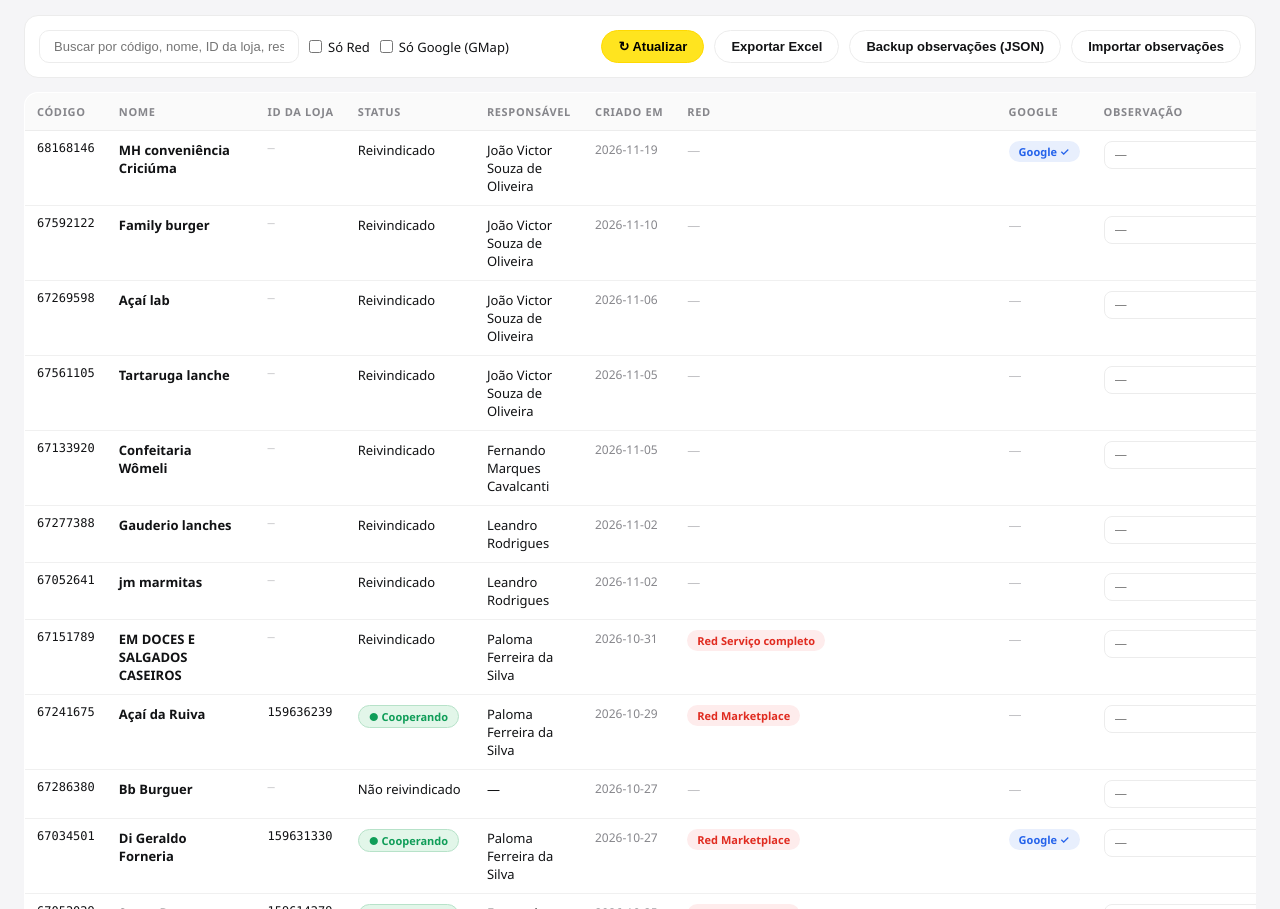
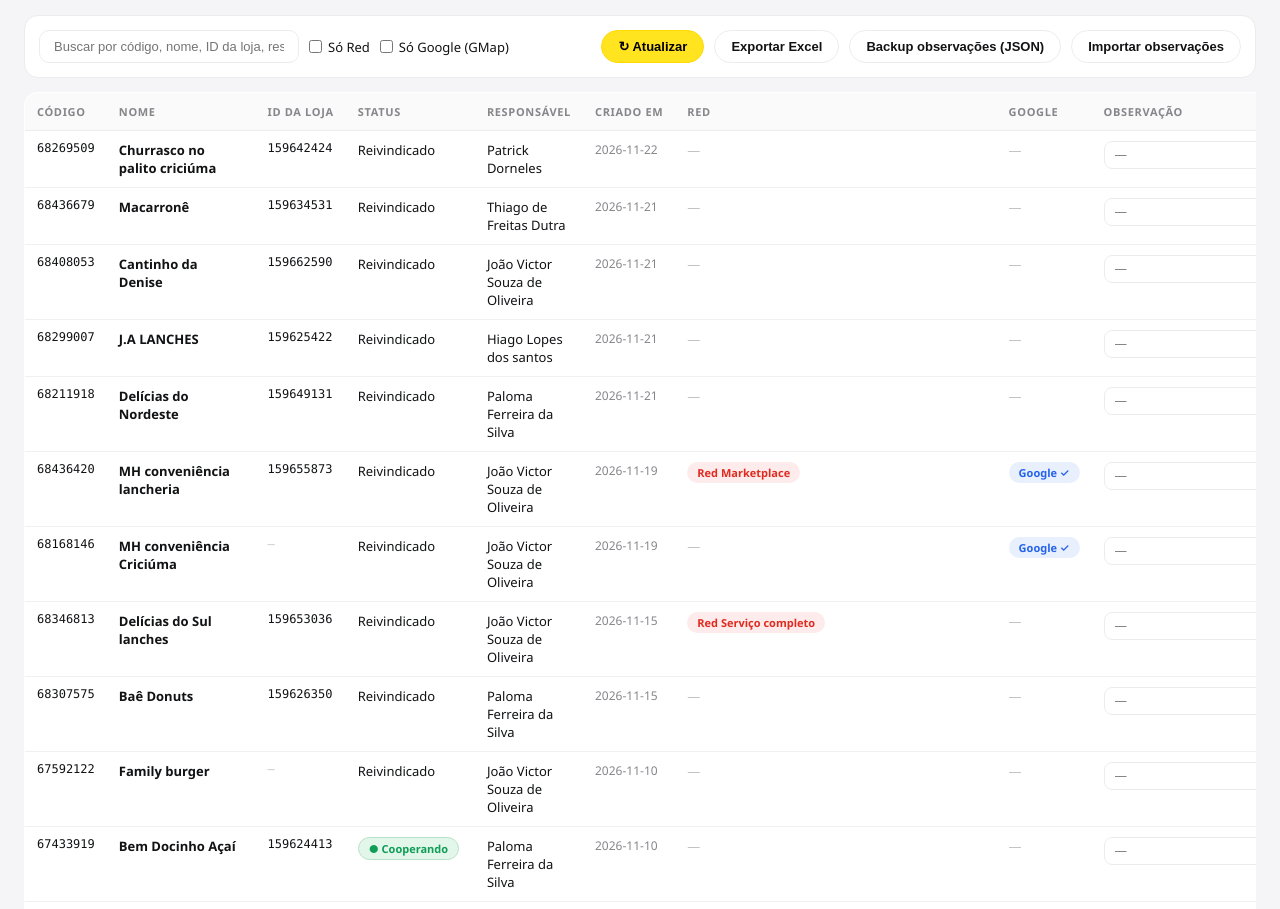
Before and after one commit to jacksonoliveira-star/dash-leads-criciuma, a plain HTML site: page index.html in a window 1280 px wide. Shown: the part 204-1113 px from the top of the page. Drawn offline with Linux system fonts and the light colour scheme.

Commit message:
Corrige dados: 112 leads de Criciuma (todas as etapas do onboarding via site oficial)

```diff
--- a/index.html
+++ b/index.html
@@ -122,18 +122,39 @@ td.mono{font-family:Consolas,monospace;font-size:12px}
 <script>
 // DADOS (formato: codigo|nome|idLoja|status|responsavel|criadoEm|etapaAutointegracao|tagsRed|gmap)
 var UPDATED="2026-11-23";
-var UPDATED_AT="2026-11-23 16:56";
+var UPDATED_AT="2026-11-23 19:27";
 var DATA=[
+"68269509|Churrasco no palito criciúma|159642424|Claimed|Patrick Dorneles|2026-11-22|Contract signed||0",
+"68436679|Macarronê|159634531|Claimed|Thiago de Freitas Dutra|2026-11-21|Contract signed||0",
+"68408053|Cantinho da Denise|159662590|Claimed|João Victor Souza de Oliveira|2026-11-21|Contract signed||0",
+"68299007|J.A LANCHES|159625422|Claimed|Hiago Lopes dos santos|2026-11-21|Contract signed||0",
+"68211918|Delícias do Nordeste|159649131|Claimed|Paloma Ferreira da Silva|2026-11-21|Contract signed||0",
+"68436420|MH conveniência lancheria|159655873|Claimed|João Victor Souza de Oliveira|2026-11-19|Contract signed|RED Marketplace|1",
 "68168146|MH conveniência Criciúma|-1|Claimed|João Victor Souza de Oliveira|2026-11-19|Account registered||1",
+"68346813|Delícias do Sul lanches|159653036|Claimed|João Victor Souza de Oliveira|2026-11-15|Contract signed|Red Full service|0",
+"68307575|Baê Donuts|159626350|Claimed|Paloma Ferreira da Silva|2026-11-15|Contract signed||0",
 "67592122|Family burger|-1|Claimed|João Victor Souza de Oliveira|2026-11-10|Account registered||0",
+"67433919|Bem Docinho Açaí|159624413|Cooperating|Paloma Ferreira da Silva|2026-11-10|Contract signed||0",
+"67372175|Matsuri sushi bar|-1|Claimed|bdthyago|2026-11-10|Qualifications verified||0",
+"67387813|GastroNave|159614483|Entering|JOÃO VICTOR BUSSOLO DAL PONT|2026-11-09|Contract signed||0",
+"67318248|Atelierlunacakes|159652827|Cooperating|Paloma Ferreira da Silva|2026-11-08|Contract signed|Red Full service|0",
+"67367739|LetiSophy Confeitaria|159647087|Pre-opening|Paloma Ferreira da Silva|2026-11-06|Contract signed|Red Full service|0",
 "67269598|Açaí lab|-1|Claimed|João Victor Souza de Oliveira|2026-11-06|Account registered||0",
 "67561105|Tartaruga lanche|-1|Claimed|João Victor Souza de Oliveira|2026-11-05|Account registered||0",
 "67133920|Confeitaria Wômeli|-1|Claimed|Fernando Marques Cavalcanti|2026-11-05|Account registered||0",
+"67162411|60 Sabores Artesanal Criciuma|-1|Claimed|GUILHERME MARGOTTI SONBRIO|2026-11-04|Qualifications verified|Red Full service|1",
+"67122632|Nha Benta Doces|159645975|Cooperating|Lays Fabiola Bueno|2026-11-04|Contract signed||0",
 "67277388|Gauderio lanches|-1|Claimed|Leandro Rodrigues|2026-11-02|Account registered||0",
+"67112209|Mazali Frango Frito|-1|Claimed|Paloma Ferreira da Silva|2026-11-02|Qualifications verified||0",
+"67112157|Garten Bier Lanches e Hamburgueria|159623276|Entering|Peterson Gabriel Nunes Amaro|2026-11-02|Contract signed||0",
 "67052641|jm marmitas|-1|Claimed|Leandro Rodrigues|2026-11-02|Account registered||0",
 "67151789|EM DOCES E SALGADOS CASEIROS|-1|Claimed|Paloma Ferreira da Silva|2026-10-31|Account registered|Red Full service|0",
+"67260761|M e J Cafeteria|159636217|Entering|Wesley Freire|2026-10-29|Contract signed||0",
 "67241675|Açaí da Ruiva|159636239|Cooperating|Paloma Ferreira da Silva|2026-10-29|Account registered|RED Marketplace|0",
+"67558840|Kallil Esfiharia|159659517|Cooperating|Paloma Ferreira da Silva|2026-10-27|Contract signed|Red Full service|0",
 "67286380|Bb Burguer|-1|Unclaimed|-|2026-10-27|Account registered||0",
+"67211691|Batatchê|-1|Claimed|Fernando Marques Cavalcanti|2026-10-27|Qualification rejected||0",
+"67091878|Divina restaurante|-1|Claimed|GUILHERME MARGOTTI SONBRIO|2026-10-27|Qualifications verified||0",
 "67034501|Di Geraldo Forneria|159631330|Cooperating|Paloma Ferreira da Silva|2026-10-27|Account registered|RED Marketplace|1",
 "67052029|Santo Burguer|159614279|Cooperating|Fernando Marques Cavalcanti|2026-10-25|Account registered|RED Marketplace|0",
 "67241337|De mãe para filha|159624305|Cooperating|Lays Fabiola Bueno|2026-10-23|Account registered|Red Full service|1",
@@ -162,26 +183,40 @@ var DATA=[
 "67170616|Cris bolos e doces|-1|Unclaimed|-|2026-10-14|Account registered|RED Marketplace|0",
 "67160729|Chef Iara Pasta e Pizza|159645808|Cooperating|GUILHERME MARGOTTI SONBRIO|2026-10-14|Account registered|RED Marketplace|1",
 "67196786|Nina Sem Gluten|-1|Claimed|Lays Fabiola Bueno|2026-10-08|Account registered||0",
+"67095610|Pão Na Chapa|159619280|Entering|Paloma Ferreira da Silva|2026-10-08|Contract signed|RED Marketplace|0",
 "67055980|Açaí da Dani|-1|Unclaimed|-|2026-10-08|Account registered|Red Full service|0",
 "66518595|Chama No Zap Pizzas e Lanches|-1|Unclaimed|-|2026-10-04|Account registered||1",
+"66651123|Açaí Vibes|159640451|Claimed|Filipe Pinto|2026-09-25|Contract signed|RED Marketplace|0",
 "66572122|Sammy's Food|-1|Unclaimed|-|2026-09-25|Account registered|RED Marketplace|0",
 "64726769|Secrets Chocolate|-1|Claimed|Paloma Ferreira da Silva|2026-09-17|Account registered|Red Full service|1",
+"64835233|Family burger|159631354|Cooperating|Lays Fabiola Bueno|2026-09-10|Contract signed|Red Full service|0",
 "62944514|Lanches e Batata Recheada|159618002|Cooperating|Paloma Ferreira da Silva|2026-08-31|Account registered|RED Marketplace,Red promo item|0",
+"62865237|Du bom delivery|159618401|Cooperating|Fernando Marques Cavalcanti|2026-08-31|Contract signed|RED Marketplace|0",
+"62751280|Di Bebidas e Variedades|-1|Claimed|João Victor Souza de Oliveira|2026-08-16|Contract signed|Red Full service|0",
 "62681737|Sousa Lanches & Açaí|159631210|Cooperating|Fernando Marques Cavalcanti|2026-08-16|Account registered|RED Marketplace,Red promo item|1",
 "62592259|Pastel|159619197|Cooperating|Patrick Dorneles|2026-08-15|Account registered|Red Full service|0",
+"62425022|Loco Point|159645978|Cooperating|JOÃO VICTOR BUSSOLO DAL PONT|2026-08-15|Contract signed|Red Full service,Red promo item|1",
+"61032799|Bela Casa Marmitas e Pizzaria|159652764|Pre-opening|João Victor Souza de Oliveira|2026-07-22|Contract signed|RED Marketplace|0",
 "60701435|Lanches da Marcia|159647984|Cooperating|Patrick Dorneles|2026-07-22|Account registered|RED Marketplace|1",
 "60701422|Lc Bolos e Doces|-1|Unclaimed|-|2026-07-22|Account registered|RED Marketplace,Red promo item|0",
 "60728147|Andresa Flores da Silva|-1|Unclaimed|-|2026-07-11|Account registered||0",
 "61021884|Lila Bolos e Bolachas|159633471|Entering|Fernando Marques Cavalcanti|2026-07-04|Account registered|Red Full service|0",
+"61011773|Mahlu Lanches - X Gaúcho|159647943|Cooperating|Paloma Ferreira da Silva|2026-07-04|Contract signed|RED Marketplace|1",
+"60474552|Da Mammy comida caseira|159655770|Claimed|Paloma Ferreira da Silva|2026-07-04|Contract signed|RED Marketplace,RED,Red promo item|1",
+"60473861|Big Dog Prensadão|159646034|Cooperating|Paloma Ferreira da Silva|2026-07-04|Contract signed||1",
 "60307983|Doces da Vih Confeitaria|159614373|Claimed|Patrick Dorneles|2026-07-04|Account registered|Red Full service|1",
+"60288299|Southbeer conveniência e pub|159645058|Cooperating|Peterson Gabriel Nunes Amaro|2026-07-04|Contract signed|Red Full service|0",
 "60268321|Benditô Bbq|-1|Unclaimed|-|2026-07-04|Account registered|Red Full service,Red promo item|0",
 "60198519|Te Gusta Burguer|-1|Unclaimed|-|2026-07-04|Account registered|Red Full service,Red promo item|0",
+"60157917|Flatmate's Rolls & Coffee|159661575|Claimed|João Victor Souza de Oliveira|2026-07-04|Contract signed|Red Full service|1",
 "60137966|Brutos Espetinho|159620281|Cooperating|GUILHERME MARGOTTI SONBRIO|2026-07-04|Account registered|Red Full service,Red promo item|1",
 "60108319|KING AÇAI|-1|Claimed|GUILHERME MARGOTTI SONBRIO|2026-07-04|Account registered|RED Marketplace,Red promo item|1",
 "60304669|Mia Pizza|-1|Unclaimed|-|2026-04-27|Account registered|Red Full service|0",
 "60419445|AÇAÍ Gourmet Delivery|-1|Claimed|方景涛|2026-04-24|Account registered||0",
 "60123627|Restaurante do Careca|159618259|Cooperating|Fernando Marques Cavalcanti|2026-03-27|Account registered|RED Marketplace,RED,Red promo item|1",
+"60171437|Burguer Cósmico|159619351|Cooperating|Paloma Ferreira da Silva|2026-01-24|Contract signed|Red Full service,Red promo item|1",
 "51588798|Golden Chicken frango no pote|159616422|Claimed|Fernando Marques Cavalcanti|2025-10-18|Account registered||1",
+"51558973|Tritt's Lanches|-1|Claimed|Jackson Oliveira|2025-10-18|Qualifications verified|Red Full service,RED,Red promo item|1",
 "51555807|Restaurante Dona Eva|159624544|Claimed|Paloma Ferreira da Silva|2025-10-18|Account registered||1",
 "51543901|Oxente delivery criciuma|159655579|Cooperating|Paloma Ferreira da Silva|2025-10-18|Account registered|Red Full service|1",
 "51533172|WFC Frango Frito - Criciúma|159608374|Cooperating|Patrick Dorneles|2025-10-18|Account registered|RED Marketplace,RED,Red promo item|1",
@@ -197,8 +232,10 @@ var DATA=[
 "51098571|Skindeki Sushi Delivery (ENTREGA GRATIS ATE 5KM)|-1|Claimed|Paloma Ferreira da Silva|2025-07-31|Account registered|RED Marketplace,Red promo item|1",
 "51092577|Hamburgueria & Tábuas de Carnes Dumon - Tradição Exelência|159613694|Cooperating|Peterson Gabriel Nunes Amaro|2025-07-31|Account registered|RED Marketplace|1",
 "51061749|Cozinha da Ju|159643334|Cooperating|Jackson Oliveira|2025-07-31|Account registered|RED Marketplace,RED,Red promo item|0",
+"51026125|Kasquita Sorvetes|159647991|Cooperating|Fernando Marques Cavalcanti|2025-07-31|Contract signed|Red Full service|0",
 "51012092|Miss Glacê Confeitaria|159631453|Entering|GUILHERME MARGOTTI SONBRIO|2025-07-31|Account registered|Red Full service,RED,Red promo item|0",
-"50991875|Monastério Burger & Beer|159655706|Pre-opening|Paloma Ferreira da Silva|2025-07-30|Account registered|Red Full service,Red promo item|1"
+"50991875|Monastério Burger & Beer|159655706|Cooperating|Paloma Ferreira da Silva|2025-07-30|Account registered|Red Full service,Red promo item|1",
+"50985332|Confeitaria Wômeli|-1|Claimed|Paloma Ferreira da Silva|2025-07-30|Qualification uploaded|RED Marketplace,RED|0"
 ];
 
 // Tradução PT (mantém "Red" como palavra)
```
